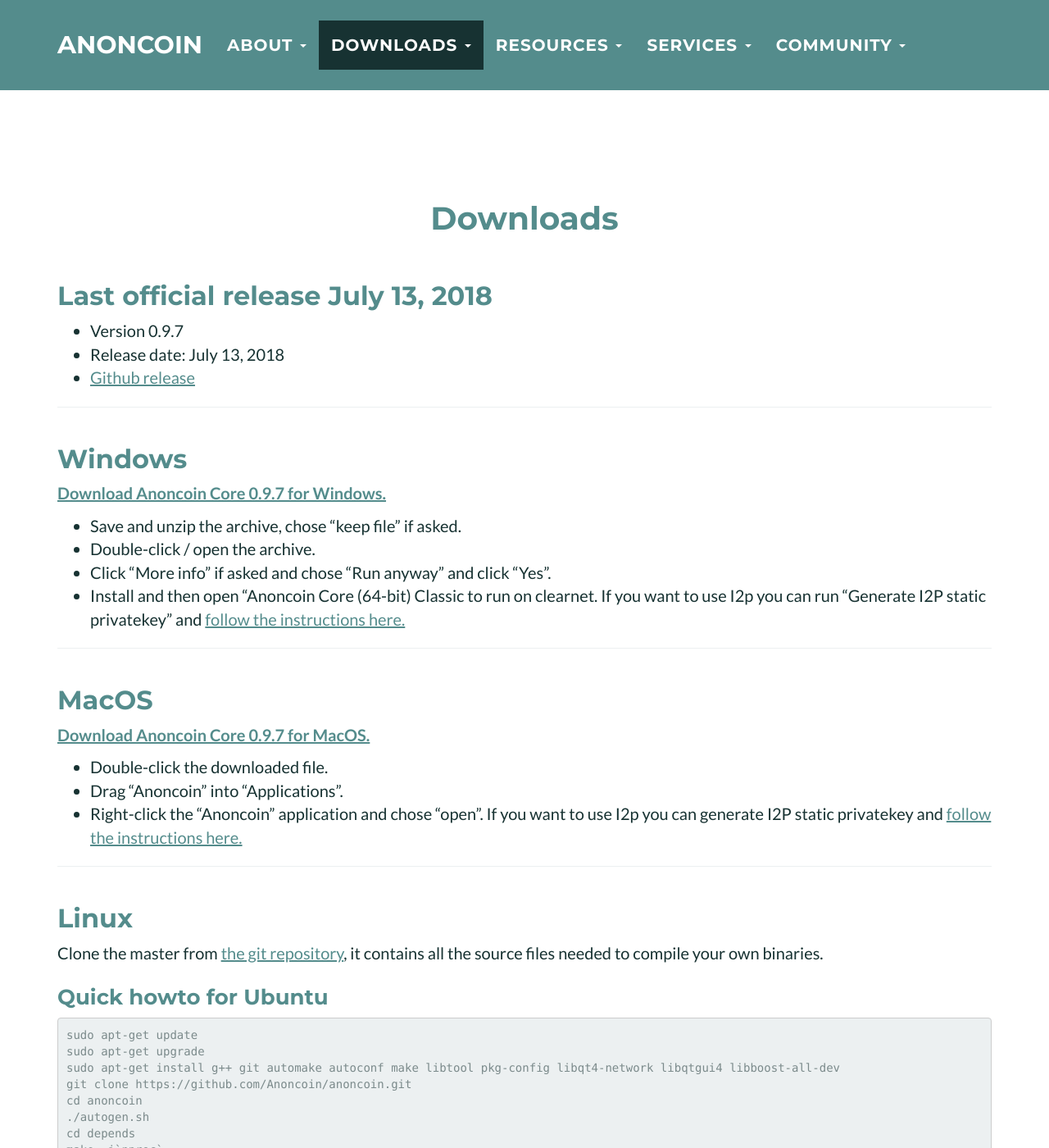
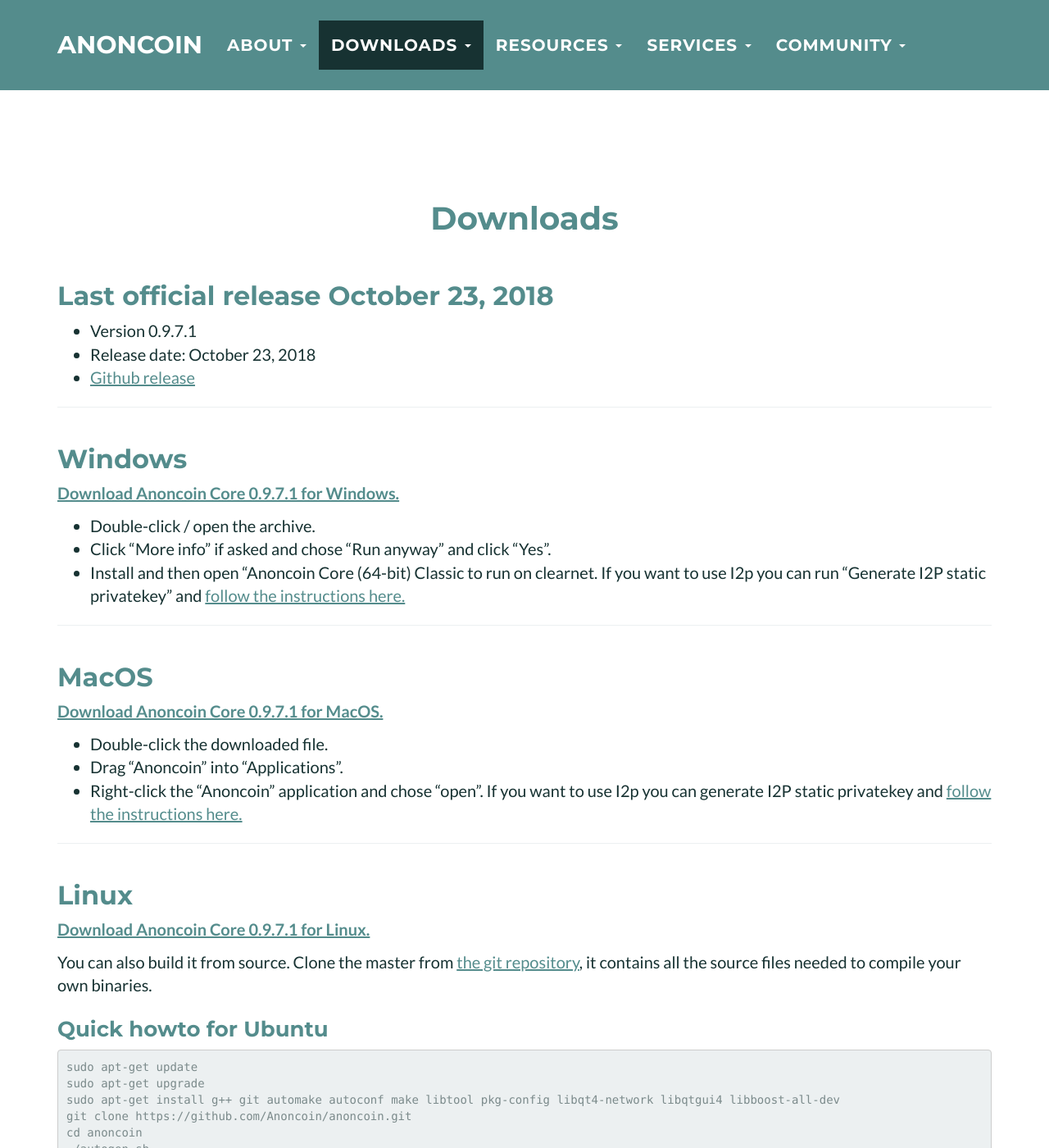
Before and after one commit to Anoncoin/anoncoin-website, a Jekyll site: the page built from Download.md, in a window 1280 px wide and 1400 px high. Shown: the whole window at 82% size. Built offline with Jekyll 4.4.1, drawn with Linux system fonts in a browser that asks for light colours.

Commit message:
Update website with new release

```diff
--- a/Download.md
+++ b/Download.md
@@ -4,17 +4,16 @@ title: Downloads
 permalink: /Download/
 ---
 
-Last official release July 13, 2018
+Last official release October 23, 2018
 ---------------------
 <a name="windowsdownload"></a>
--   Version 0.9.7
--   Release date: July 13, 2018
--   [Github release](https://github.com/Anoncoin/anoncoin/releases)
+-   Version 0.9.7.1
+-   Release date: October 23, 2018
+-   [Github release](https://github.com/Anoncoin/anoncoin/releases/tag/v0.9.7.1)
 
 --------
 ## Windows
-__[Download Anoncoin Core 0.9.7 for Windows.](https://github.com/Anoncoin/anoncoin/releases/download/v0.9.7-gost/anoncoin-0.9.7.0-win64.zip)__
-- Save and unzip the archive, chose "keep file" if asked.
+__[Download Anoncoin Core 0.9.7.1 for Windows.](https://github.com/Anoncoin/anoncoin/releases/download/v0.9.7.1/anoncoin-win64-0.9.7.1-setup.exe)__
 - Double-click / open the archive.
 - Click "More info" if asked and chose "Run anyway" and click "Yes".
 - Install and then open "Anoncoin Core (64-bit) Classic to run on clearnet.
@@ -24,7 +23,7 @@ If you want to use I2p you can run "Generate I2P static privatekey" and [follow
 
 --------
 ## MacOS
-__[Download Anoncoin Core 0.9.7 for MacOS.](https://github.com/Anoncoin/anoncoin/releases/download/v0.9.7-gost/anoncoin-0.9.7.0-macOS.dmg)__
+__[Download Anoncoin Core 0.9.7.1 for MacOS.](https://github.com/Anoncoin/anoncoin/releases/download/v0.9.7.1/anoncoin-mac-0.9.7.1.dmg)__
 - Double-click the downloaded file.
 - Drag "Anoncoin" into "Applications".
 - Right-click the "Anoncoin" application and chose "open".
@@ -34,8 +33,9 @@ If you want to use I2p you can generate I2P static privatekey and [follow the in
 
 --------
 ## Linux
+__[Download Anoncoin Core 0.9.7.1 for Linux.](https://github.com/Anoncoin/anoncoin/releases/download/v0.9.7.1/anoncoin-linux-0.9.7.1.zip)__
 
-Clone the master from [the git repository](https://github.com/Anoncoin/anoncoin), it contains all the source files needed to compile your own binaries.
+You can also build it from source. Clone the master from [the git repository](https://github.com/Anoncoin/anoncoin), it contains all the source files needed to compile your own binaries.
 
 ### Quick howto for Ubuntu
 
--- a/_includes/about.html
+++ b/_includes/about.html
@@ -3,14 +3,14 @@
     <div class="container">
     <div class="row">
             <div class="col-lg-12 text-center">
-                <h2>Anoncoin 0.9.7 released July 13, 2018!</h2>
+                <h2>Anoncoin 0.9.7.1 released October 23, 2018!</h2>
                 <hr class="star-two">
             </div>
         </div>
             <div class="col-lg-12">
                     <p>
-                            The Anoncoin team is proud to announce the official release of Anoncoin 0.9.7. This release is set to hardfork at block 871111. This is a first step on the way for the release of Anoncash later this year.
-                            You can <a href="https://github.com/Anoncoin/anoncoin/releases/tag/v0.9.7-gost">find the release on Github here.</a>
+                            The Anoncoin team is proud to announce the official release of Anoncoin 0.9.7.1.
+                            You can <a href="https://github.com/Anoncoin/anoncoin/releases/tag/v0.9.7.1">find the release on Github here.</a>
                     </p>
                 </div>
 
```
Also changed, not shown: about/About_Anoncoin.md (+1 -1 lines).
